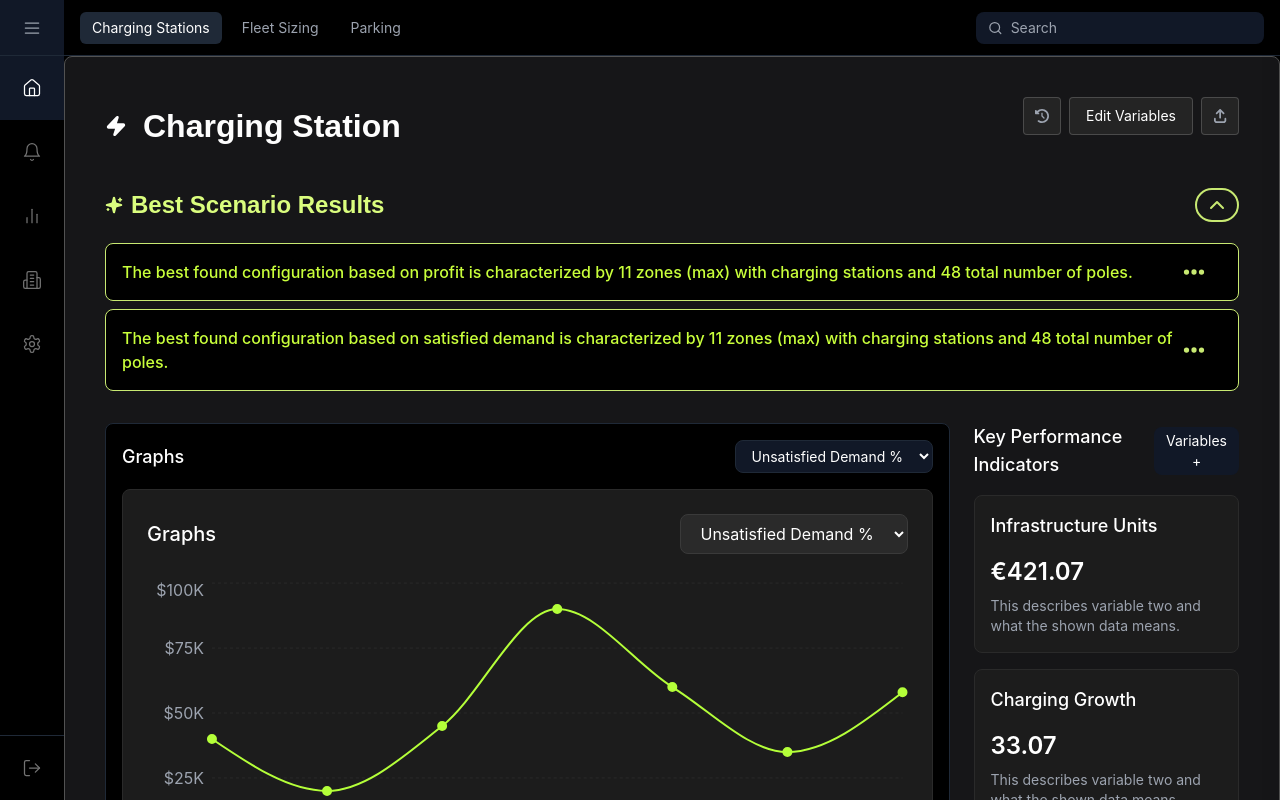
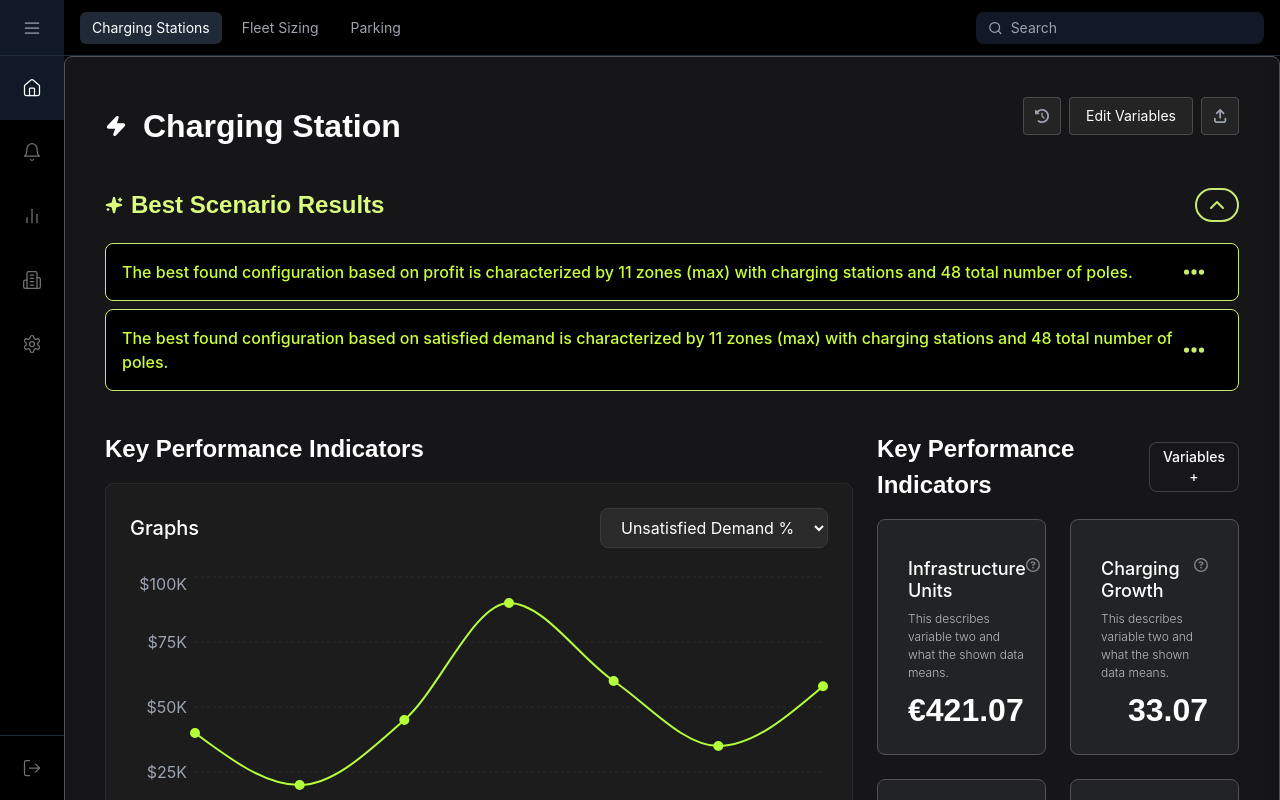
Before and after one commit to kailashcsk/AnswersAI-OA, a React (Vite) app in the folder data-viz-platform/: page / in a window 1280 px wide. Built offline with nearby package versions, Linux system fonts and the light colour scheme.

Commit message:
Feat: Next Styling Progress

```diff
--- a/data-viz-platform/package.json
+++ b/data-viz-platform/package.json
@@ -11,6 +11,7 @@
   },
   "dependencies": {
     "@fortawesome/fontawesome-svg-core": "^6.7.1",
+    "@fortawesome/free-regular-svg-icons": "^6.7.1",
     "@fortawesome/free-solid-svg-icons": "^6.7.1",
     "@fortawesome/react-fontawesome": "^0.2.2",
     "@headlessui/react": "^2.2.0",
--- a/data-viz-platform/src/components/dashboard/KPICard.tsx
+++ b/data-viz-platform/src/components/dashboard/KPICard.tsx
@@ -1,27 +1,40 @@
 import React from 'react';
+import { FontAwesomeIcon } from '@fortawesome/react-fontawesome';
+import { faCircleQuestion } from '@fortawesome/free-regular-svg-icons';
 
 interface KPICardProps {
     id: string;
     title: string;
     value: string | number;
     description: string;
-    icon?: string;
 }
 
-const KPICard: React.FC<KPICardProps> = ({ title, value, description, icon }) => {
+
+
+const KPICard: React.FC<KPICardProps> = ({ title, value, description }) => {
     return (
-        <div className="bg-[#1C1C1C] p-4 rounded-lg border border-[#2A2A2A]">
-            <div className="flex justify-between items-start mb-4">
-                <h3 className="text-lg font-medium">{title}</h3>
-                {icon && (
-                    <button className="text-gray-400 hover:text-white">
-                        {icon}
-                    </button>
-                )}
+        <div className="bg-[#222324] p-[30px] rounded-lg h-[236px] flex flex-col justify-between border border-[#525252]">
+            <div className="flex justify-between items-start pt-2">
+                <div>
+                    <div className='pb-2'>
+                        <h3 className="text-[#FFFFFF] font-inter font-[500] text-[18px] leading-[21.78px] ">{title}</h3>
+                    </div>
+                    <div>
+                        <p className="text-[#BBBBBB] font-inter font-[300] text-[12px] leading-[18px]">{description}</p>
+                    </div>
+                </div>
+
+
+
+
+                <FontAwesomeIcon icon={faCircleQuestion} className="text-[#888888] w-[14px] h-[14px]"/>
             </div>
+
+
             <div className="space-y-2">
-                <p className="text-2xl font-semibold">{value}</p>
-                <p className="text-sm text-gray-400">{description}</p>
+
+                <p className="text-[#FFFFFF] font-roobert font-[700] text-[32px] leading-[28.16px] text-right">{value}</p>
+
             </div>
         </div>
     );
--- a/data-viz-platform/src/layouts/DashboardLayout.tsx
+++ b/data-viz-platform/src/layouts/DashboardLayout.tsx
@@ -88,7 +88,7 @@ const DashboardLayout = () => {
             </div>
 
             { /* Scenario Results */}
-            <section className="mb-8">
+            <section className="mb-8 ">
                 <div className="flex justify-between items-center mb-2">
                     <div className="flex items-center gap-2 mb-3">
                         <Sparkles
@@ -107,30 +107,25 @@ const DashboardLayout = () => {
                 <ScenarioCard />
             </section>
 
-            {/* Main Content Grid */}
-            <div className="grid grid-cols-4 gap-6">
-                <div className="col-span-3">
-                    <div className="bg-black border border-neutral-800 rounded-lg p-4">
-                        <div className="flex justify-between items-center mb-4">
-                            <h2 className="text-lg font-medium text-white">Graphs</h2>
-                            <select className="bg-neutral-900 text-sm text-white px-3 py-1.5 rounded-lg border border-neutral-800">
-                                <option>Unsatisfied Demand %</option>
-                            </select>
+                {/* Chart and KPIs */}
+            <div className="grid grid-cols-12 gap-6 pt-2">
+                <div className="col-span-8">
+                    <div className="flex justify-between items-center pb-4">
+                        <h2 className="text-[24px] font-[600] leading-[36px] text-left no-underline decoration-skip-ink-none font-roobert">Key Performance Indicators</h2>
                         </div>
-                        <Chart
-                            data={chartData}
-                            selectedMetric={selectedChartMetric}
-                        />
-                    </div>
+                    <Chart
+                        data={chartData}
+                        selectedMetric={selectedChartMetric}
+                    />
                 </div>
-                <div className="col-span-1">
-                    <div className="flex justify-between items-center mb-4">
-                        <h2 className="text-lg font-medium text-white">Key Performance Indicators</h2>
-                        <button className="bg-neutral-900 px-3 py-1 rounded-lg text-sm text-white">
+                <div className="col-span-4 space-y-4">
+                    <div className="flex justify-between items-center">
+                        <h2 className="text-[24px] font-[600] leading-[36px] text-left no-underline decoration-skip-ink-none font-roobert">Key Performance Indicators</h2>
+                        <button className="bg-[#18181A80] px-3 py-1 rounded-lg text-sm border border-[#5A5A5AA1] text-[#FCFCFC] font-[500] font">
                             Variables +
                         </button>
                     </div>
-                    <div className="grid grid-cols-1 gap-4">
+                    <div className="grid grid-cols-2 gap-6">
                         {kpiData.map((kpi) => (
                             <KPICard key={kpi.id} {...kpi} />
                         ))}
@@ -141,6 +136,8 @@ const DashboardLayout = () => {
         </div>
 
 
+
+
     );
 };
 
--- a/data-viz-platform/tailwind.config.js
+++ b/data-viz-platform/tailwind.config.js
@@ -19,6 +19,7 @@ export default {
       },
       fontFamily: {
         roobert: ['"Roobert TRIAL"', 'sans-serif'],
+        inter: ['Inter', 'sans-serif'],
       },
     },
   },
```
Also changed, not shown: 1 other file (tests, documents, lock files or other folders).
